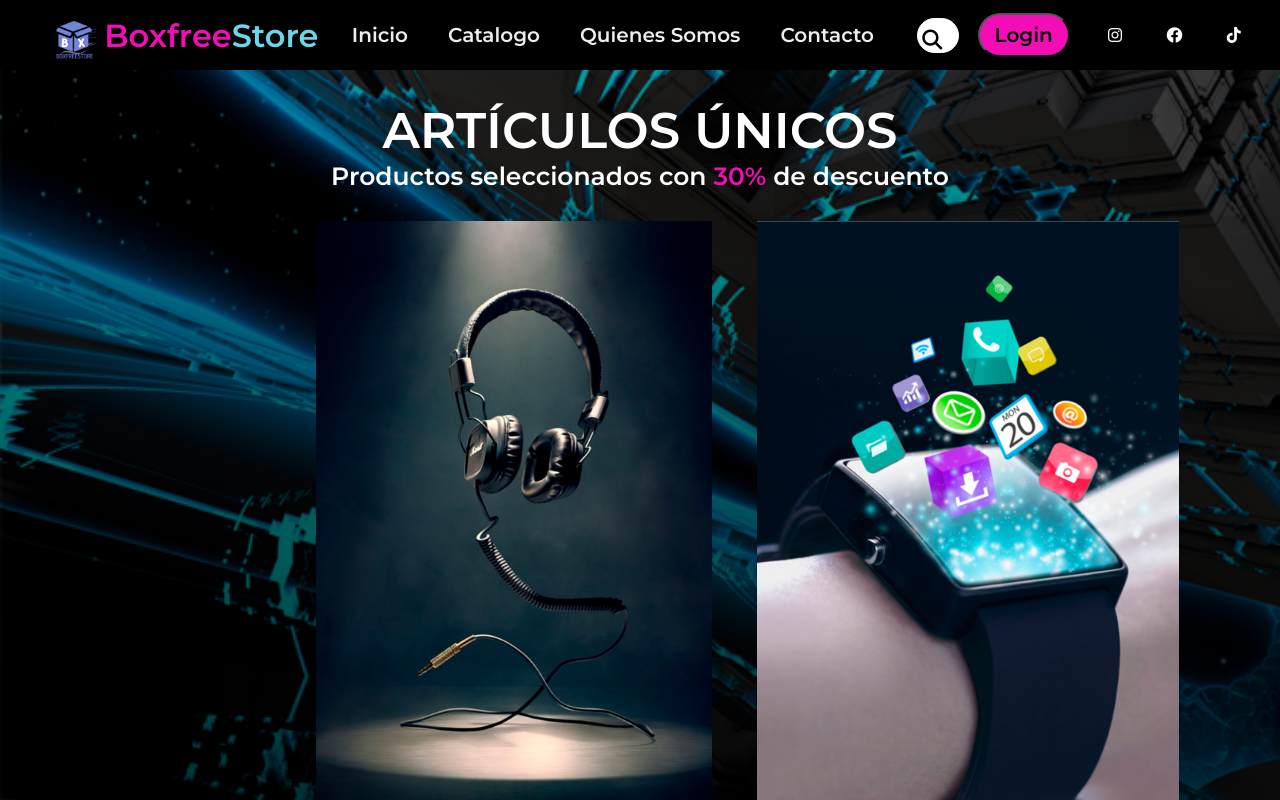
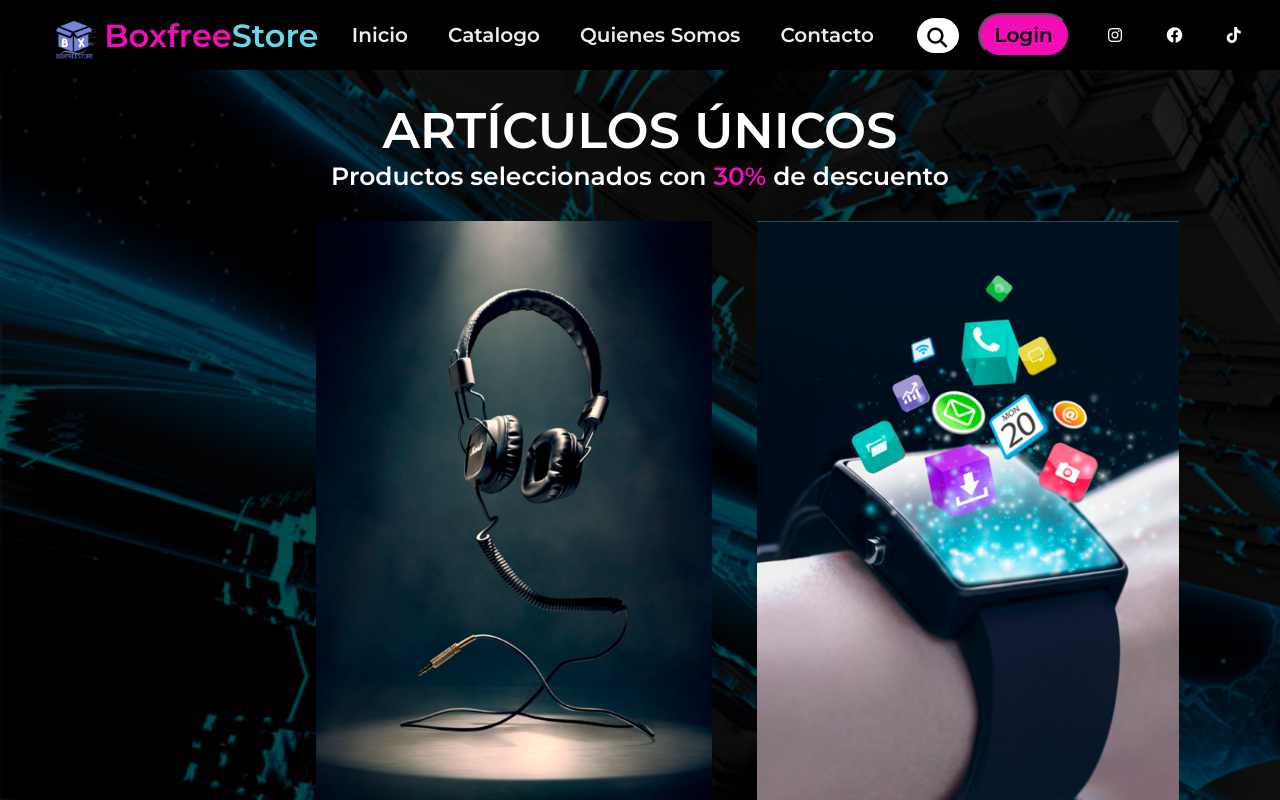
Before and after one commit to Diegoburgos19/tienda-ecomerce, a plain HTML site: page Index.html in a window 1280 px wide. Shown: the top 800 px of the page. Drawn offline with Linux system fonts and the light colour scheme.

Commit message:
Actualizacion del proyecto

```diff
--- a/Index.html
+++ b/Index.html
@@ -7,6 +7,7 @@
     <title>Tienda Online</title>
     <!--<h1>BoxfreeStore</h1>--->
     <link rel="stylesheet" href="./css/style.css">
+
 <link rel="stylesheet" href="https://cdnjs.cloudflare.com/ajax/libs/font-awesome/6.2.0/css/all.min.css">
 <link rel="preconnect" href="https://fonts.googleapis.com">
 <link rel="preconnect" href="https://fonts.gstatic.com" crossorigin>
@@ -52,13 +53,13 @@
         </div>
         <div class="fila">
         <div id="contenedor-audifonos">
-            <img src="/imagenes/phones.png">
+            <img src="./imagenes/phones.png">
             <h4>AUDIFONOS</h4>
             <hr>
             <button><a href="paginas/catalogo.html">VER CATEGORIA DE AUDIFONOS  > </a></button>
         </div>
         <div class="contenedor-reloj">
-            <img src="/imagenes/smartwatch.png">
+            <img src="./imagenes/smartwatch.png">
             <h4>SMARTWATCH</h4>
             <hr>
             <button><a href="paginas/catalogo.html">VER CATEGORIA DE SMARTWATCH   > </a></button>
@@ -67,7 +68,7 @@
     </section>
     <section id="productos">
         <div class="productos-mejor">
-            <img src="/imagenes/smartwatch.jpeg"alt="">
+            <img src="./imagenes/smartwatch.jpeg"alt="">
             <h4>ÚLTIMOS PRODUCTOS</h4>
             <hr>
             <ul id="productos-tag">
--- a/css/style.css
+++ b/css/style.css
@@ -65,6 +65,10 @@ header .contenido-header{
     color: rgb(0, 0, 0);
     font-size: 20px;
 }
+.buscar{
+    position: relative;
+}
+
 .buscar input{
     width: 0px;
     height:35px;
@@ -80,20 +84,20 @@ header .contenido-header{
  .buscar .btn{
     position: absolute;
     top: 0;
-    right: 1;
+    right: 0;
     height: 30px;
     width: 30px;
-    line-height: 80px;
     text-align: center;
     color: #ddd4d4;
     font-size: 20px;
     cursor: pointer;
+    margin-top: 8px;
+    margin-right: 7px;
 
 }
 .btn i {
     font-size: 20px;
     color: #000000;
-    line-height: 80px;
     transition: all .7 ease;
 }
 
@@ -109,7 +113,7 @@ header .contenido-header{
     display: inline-block;
 }
 #presentacion{
-    background-image:linear-gradient(rgba(0, 0, 0, 0.333),rgb(0, 0, 0)), url(/imagenes/fondo.png);
+    background: linear-gradient(rgba(0, 0, 0, 0.7), rgba(0, 0, 0, 0.7)), url("../imagenes/fondo.png");
     background-size: cover;
     margin: 0;
     padding: 100px;
```
